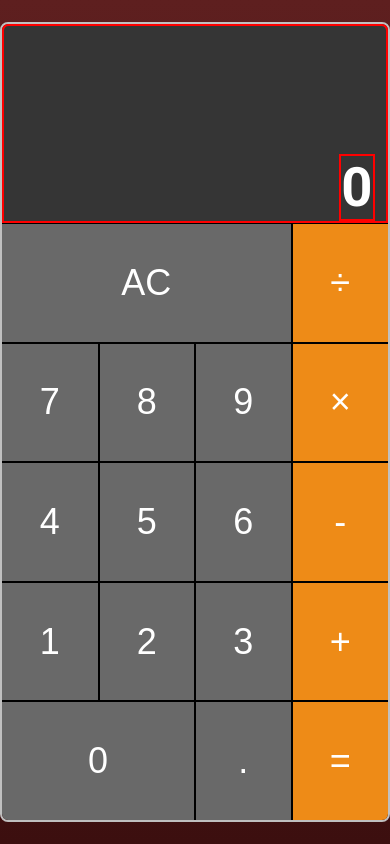
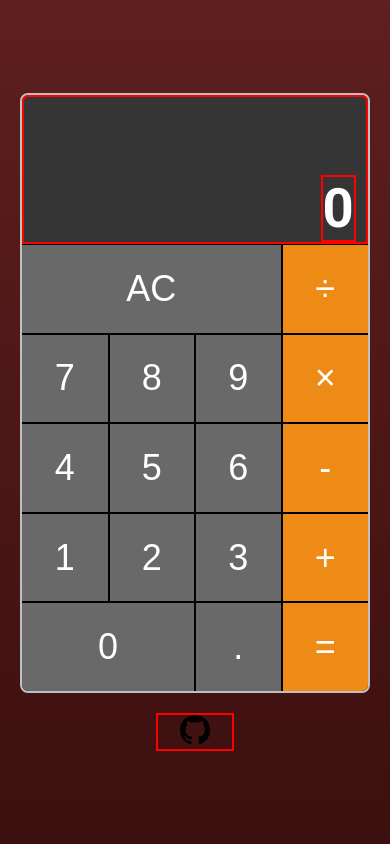
Before and after one commit to Barnaby-1/Calculator, a plain HTML site: page index.html in a window 390 px wide. Drawn offline with Linux system fonts and the light colour scheme.

Commit message:
add footer image and link and adjust responsive design

```diff
--- a/index.html
+++ b/index.html
@@ -7,6 +7,7 @@
     <title>Calculator</title>
 </head>
 <body>
+    <main>
         <div id="calculator">
             <div id="output-container">
                 <h1 id="output-text">0</h1>
@@ -43,8 +44,15 @@
                 <div class="button-container"><button class="number" id="dec-point">.</button></div>
                 <div class="button-container"><button class="operator" id="equals">=</button></div>
             </div>
+        </div>
+    </main>
 
+    <footer>
+        <div>
+            <a href="https://github.com/Barnaby-1"><img src="./images/GitHub-Symbol-700x394-modified.png"></a>
         </div>
+    </footer>
+
 
     <script src="./script.js"></script>
 </body>
--- a/style.css
+++ b/style.css
@@ -12,6 +12,7 @@ body {
     display: flex;
     justify-content: center;
     align-items: center;
+    flex-direction: column;
     font-size: 16px;
     text-align: center;
     font-family: "Roboto", sans-serif;
@@ -107,9 +108,22 @@ button:active {
 }
 
 
+/* footer */
+
+footer {
+    width: 20%;
+    margin-top: 20px;
+    border: solid red 2px;
+}
+
+footer img {
+    height: 30px;
+}
+
+
 /* responsive design (media queries) */
 
-@media (max-height: 800px) {
+@media (max-height: 860px) {
     #calculator {
         max-width: 400px;
         max-height: 600px;
@@ -118,14 +132,18 @@ button:active {
     button { font-size: 2.25rem; }
 }
 
-@media (max-width: 532px) {
-    #calculator { max-width: 400px; }
+@media (max-height: 660px) {
+    #calculator { max-height: 520px; }
+}
+
+@media (max-width: 600px) {
+    #calculator { max-width: 350px; }
     #output-text { font-size:  3.4rem; }
     button { font-size: 2.25rem; }
 }
 
-@media (max-width: 366px) {
-    #calculator { max-width: 325px; }
+@media (max-width: 350px) {
+    #calculator { max-width: 320px; }
     #output-text { font-size: 2.85rem; }
     button { font-size: 2rem; }
 }
```
Also changed, not shown: images/GitHub-Symbol-700x394-modified.png (added), 1 other file. Lines whose indentation alone changed are shown as unchanged.
